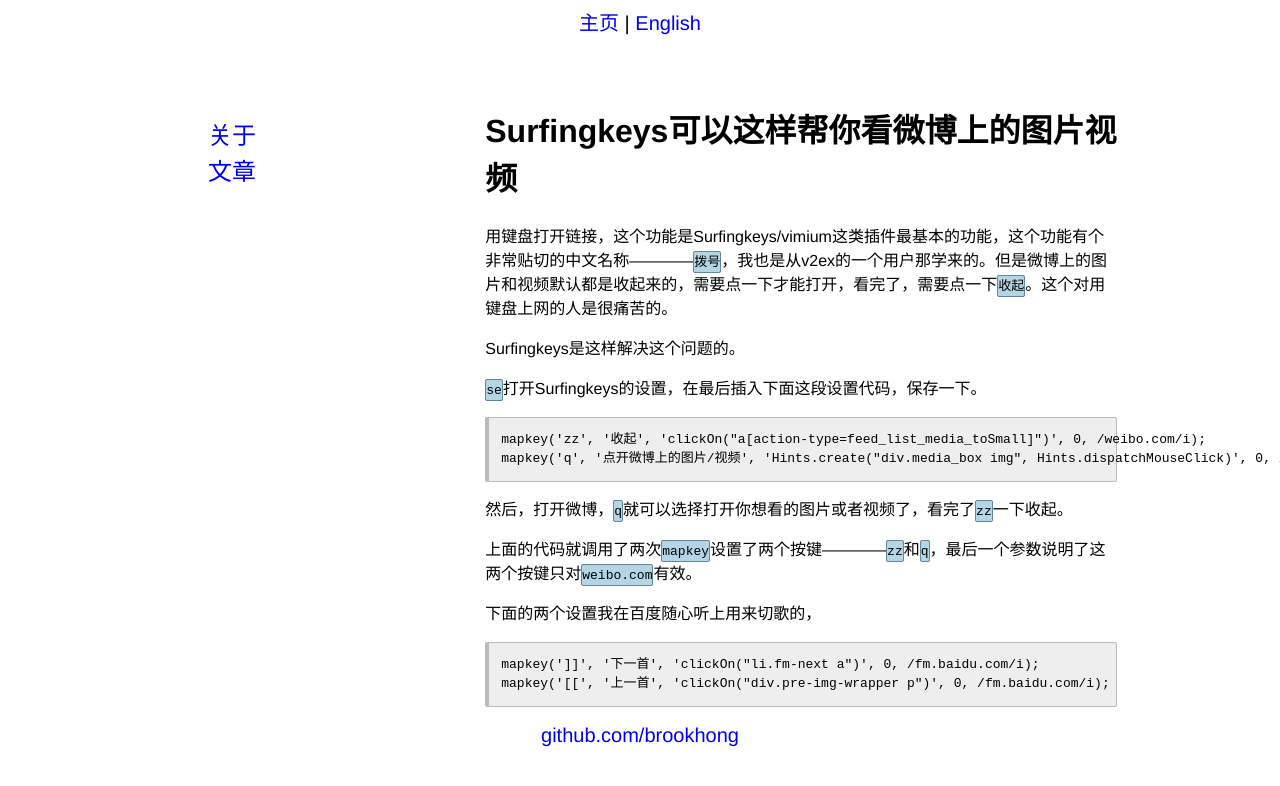
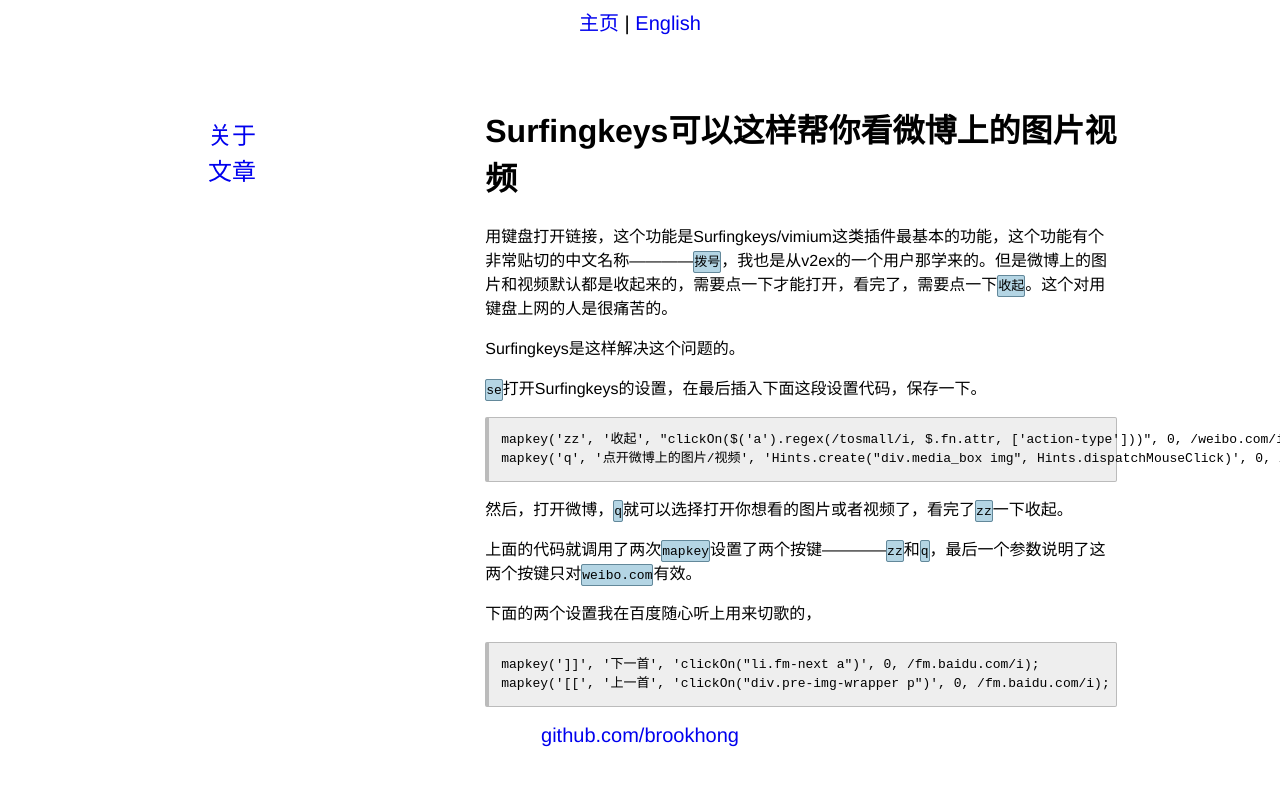
Before and after one commit to brookhong/brookhong.github.io, a Jekyll site: the page built from _posts/2015-10-11-weibo-with-surfingkeys-cn.md, in a window 1280 px wide. Shown: the top 786 px of the page. Built offline with Jekyll 4.4.1, drawn with Linux system fonts in a browser that asks for light colours.

Commit message:
use surfingkeys for weibo

```diff
--- a/_posts/2015-10-11-weibo-with-surfingkeys-cn.md
+++ b/_posts/2015-10-11-weibo-with-surfingkeys-cn.md
@@ -13,7 +13,7 @@
 
 `se`打开Surfingkeys的设置，在最后插入下面这段设置代码，保存一下。
 
-    mapkey('zz', '收起', 'clickOn("a[action-type=feed_list_media_toSmall]")', 0, /weibo.com/i);
+    mapkey('zz', '收起', "clickOn($('a').regex(/tosmall/i, $.fn.attr, ['action-type']))", 0, /weibo.com/i);
     mapkey('q', '点开微博上的图片/视频', 'Hints.create("div.media_box img", Hints.dispatchMouseClick)', 0, /weibo.com/i);
 
 然后，打开微博，`q`就可以选择打开你想看的图片或者视频了，看完了`zz`一下收起。
```
